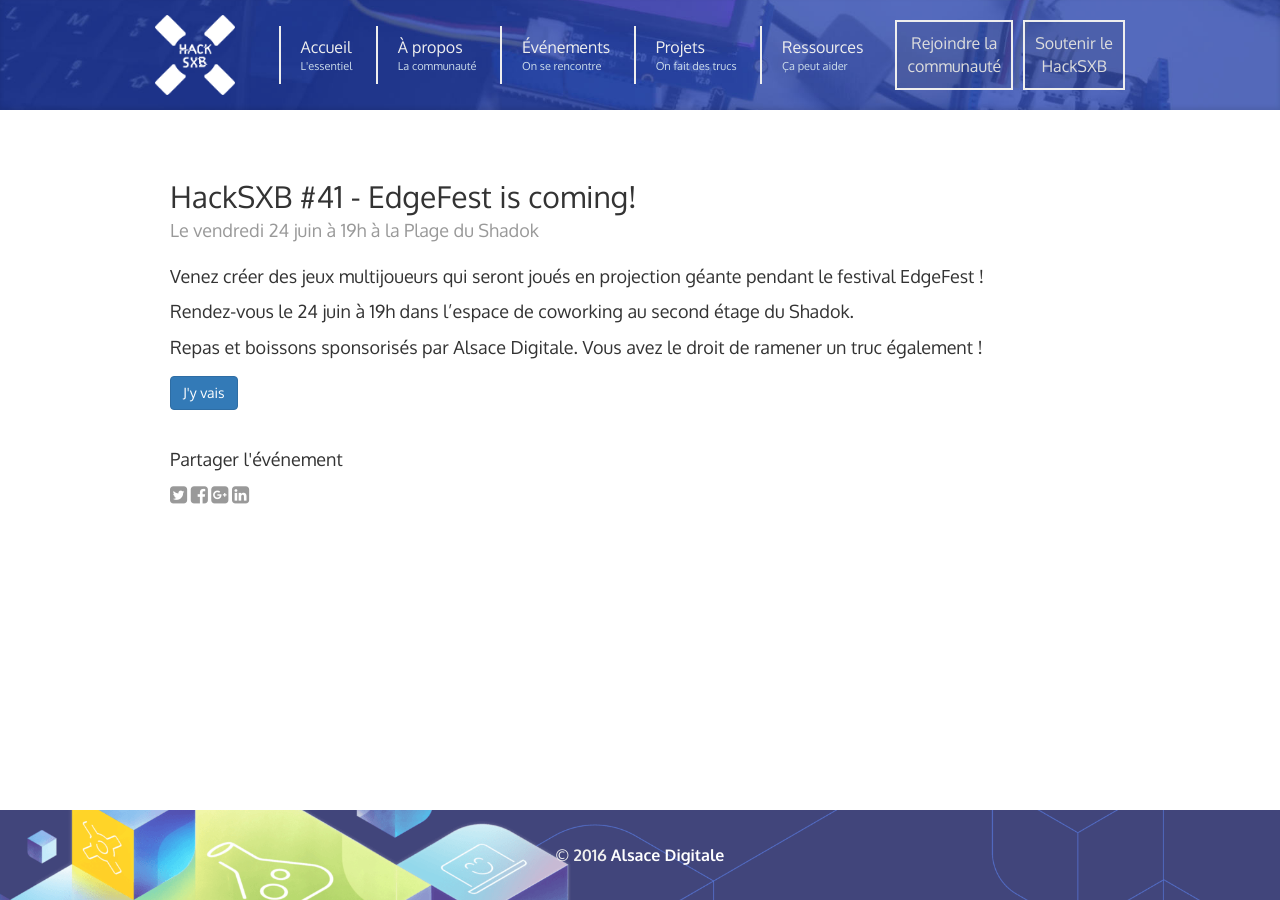
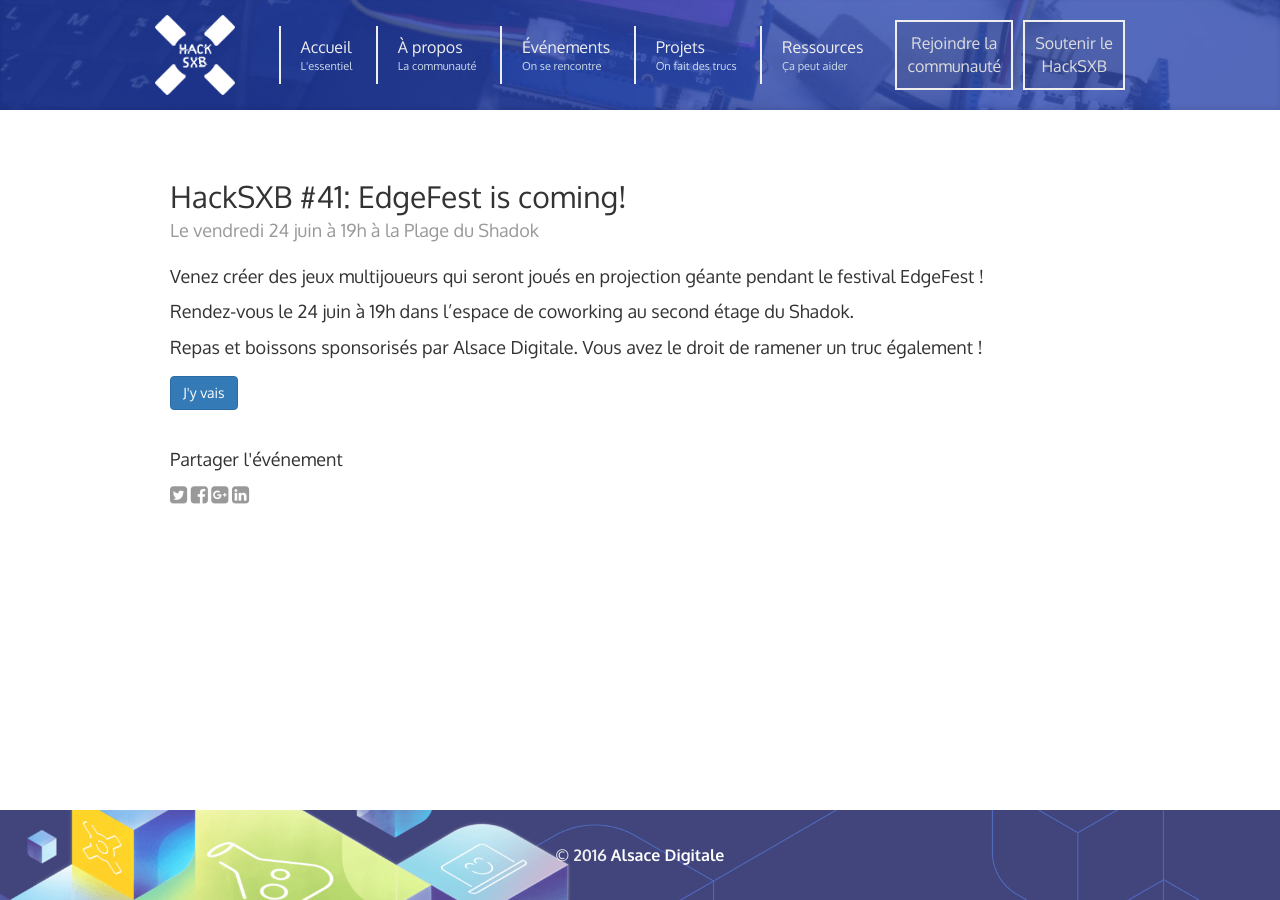
Before and after one commit to AlsaceDigitale/www.hacksxb.com, a Jekyll site: the page built from events/_posts/2016-08-09-hacksxb-41-edgefest-is-coming.markdown, in a window 1280 px wide. Built offline with Jekyll 4.4.1, drawn with Linux system fonts in a browser that asks for light colours; nearby versions of some CDN libraries.

Commit message:
slowly put the colons back

```diff
--- a/events/_posts/2016-08-09-hacksxb-41-edgefest-is-coming.markdown
+++ b/events/_posts/2016-08-09-hacksxb-41-edgefest-is-coming.markdown
@@ -1,6 +1,6 @@
 ---
 layout: post
-title:  "HackSXB #41 - EdgeFest is coming!"
+title:  "HackSXB #41: EdgeFest is coming!"
 date:   2016-08-09 09:22:48 +0200
 event_date:   2016-06-24 19:00:00 +0200
 event_info: "Le vendredi 24 juin à 19h à la Plage du Shadok"
--- a/events/_posts/2016-08-09-hacksxb-42-hacking-hacksxb.markdown
+++ b/events/_posts/2016-08-09-hacksxb-42-hacking-hacksxb.markdown
@@ -1,6 +1,6 @@
 ---
 layout: post
-title: 'HackSXB #42 - Hacking HackSXB!'
+title: 'HackSXB #42: Hacking HackSXB!'
 date: '2016-08-09 09:22:48 +0200'
 event_date: '2016-08-26 19:00:00 +0200'
 event_info: Le vendredi 26 août à 19h à la Plage Rivétoile
--- a/events/_posts/2016-08-27-hacksxb-43-kezako-arduino-au-graffalgar.markdown
+++ b/events/_posts/2016-08-27-hacksxb-43-kezako-arduino-au-graffalgar.markdown
@@ -1,6 +1,6 @@
 ---
 layout: post
-title: 'HackSXB #43 - Soirée Kézako Arduino au Graffalgar'
+title: 'HackSXB #43 : Soirée Kézako Arduino au Graffalgar'
 date: '2016-08-09 09:22:48 +0200'
 photo: event-hacksxb43.jpg
 event_date: '2016-09-30 19:00:00 +0200'
--- a/events/_posts/2016-10-13-hacksxb-44-strasbourg-mini-maker-faire.markdown
+++ b/events/_posts/2016-10-13-hacksxb-44-strasbourg-mini-maker-faire.markdown
@@ -1,6 +1,6 @@
 ---
 layout: post
-title: 'HackSXB #44 - Mini Maker Faire Strasbourg'
+title: 'HackSXB #44 : Mini Maker Faire Strasbourg'
 date: '2016-10-13 13:34:48 +0200'
 photo: event-hacksxb44.jpg
 event_date: '2016-10-28 19:00:00 +0200'
--- a/events/_posts/2016-11-03-hacksxb-45-winter-is-coming.markdown
+++ b/events/_posts/2016-11-03-hacksxb-45-winter-is-coming.markdown
@@ -1,6 +1,6 @@
 ---
 layout: post
-title: 'HackSXB #45 - Winter is coming!'
+title: 'HackSXB #45 : Winter is coming!'
 date: '2016-11-03 13:59:48 +0200'
 photo: event-hacksxb45.jpg
 event_date: '2016-11-25 19:00:00 +0200'
--- a/events/_posts/2016-12-01-hacksxb-46-bredele-party-global-game-jam.markdown
+++ b/events/_posts/2016-12-01-hacksxb-46-bredele-party-global-game-jam.markdown
@@ -1,6 +1,6 @@
 ---
 layout: post
-title: 'HackSXB #46 - Bredele party + speed prez GGJ'
+title: 'HackSXB #46 : Bredele party + speed prez GGJ'
 date: '2016-12-01 15:36:48 +0200'
 photo: event-hacksxb46.jpg
 event_date: '2016-12-16 19:00:00 +0200'
```
